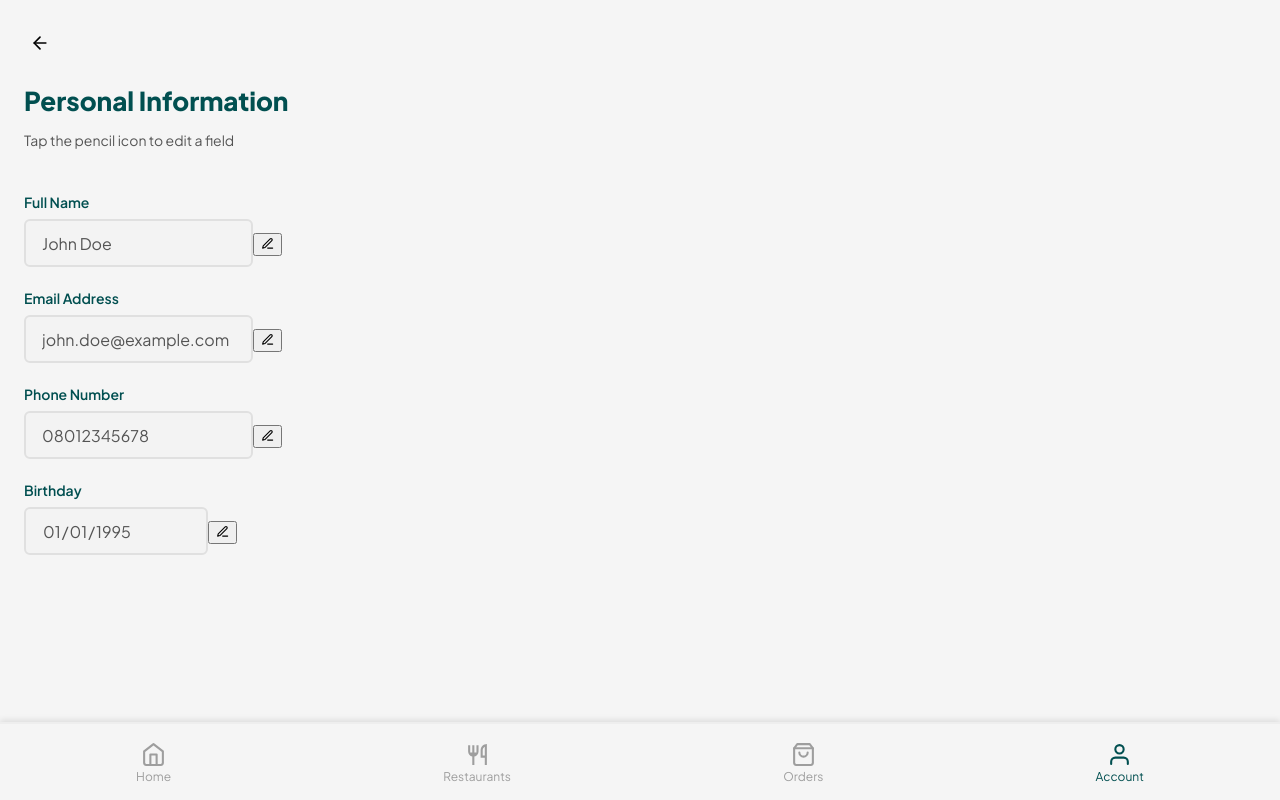
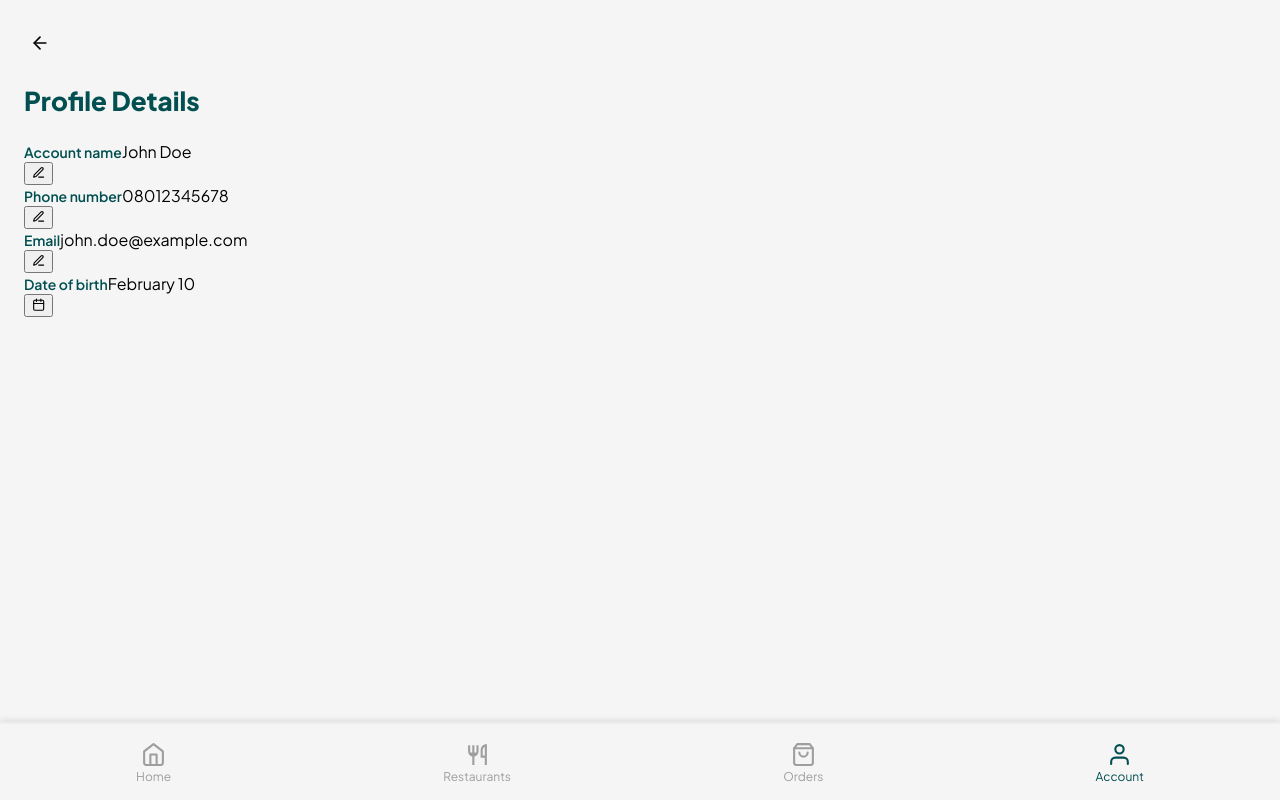
Before and after one commit to ay30bg/droppa, a React (Create React App) app: page /profile/personal-details in a window 1280 px wide. Built offline with nearby package versions, Linux system fonts and the light colour scheme.

Commit message:
Update PersonalDetails.jsx

```diff
--- a/src/pages/PersonalDetails.jsx
+++ b/src/pages/PersonalDetails.jsx
@@ -1,5 +1,5 @@
 import React, { useState, useEffect } from "react";
-import { FiArrowLeft, FiSave, FiEdit3 } from "react-icons/fi";
+import { FiArrowLeft, FiEdit3, FiSave, FiCalendar } from "react-icons/fi";
 import { useNavigate } from "react-router-dom";
 import "../styles/personaldetails.css";
 
@@ -8,40 +8,28 @@ export default function PersonalInformationPage() {
 
   const [userData, setUserData] = useState({
     name: "",
+    phone: "",
     email: "",
-    phone: "",
     birthday: "",
   });
 
-  // controls which field is editable
-  const [isEditing, setIsEditing] = useState({
-    name: false,
-    email: false,
-    phone: false,
-    birthday: false,
-  });
+  // which field is currently editable
+  const [activeField, setActiveField] = useState(null);
 
   useEffect(() => {
-    const savedUser = JSON.parse(localStorage.getItem("userData"));
+    const saved = JSON.parse(localStorage.getItem("userData"));
 
-    if (savedUser) {
-      setUserData(savedUser);
+    if (saved) {
+      setUserData(saved);
     } else {
       setUserData({
         name: "John Doe",
+        phone: "08012345678",
         email: "john.doe@example.com",
-        phone: "08012345678",
-        birthday: "1995-01-01",
+        birthday: "1995-02-10",
       });
     }
   }, []);
-
-  const enableField = (field) => {
-    setIsEditing(prev => ({
-      ...prev,
-      [field]: true,
-    }));
-  };
 
   const handleChange = (field, value) => {
     setUserData(prev => ({ ...prev, [field]: value }));
@@ -49,18 +37,11 @@ export default function PersonalInformationPage() {
 
   const handleSave = () => {
     localStorage.setItem("userData", JSON.stringify(userData));
+    setActiveField(null);
+    alert("Profile updated successfully");
+  };
 
-    // lock all inputs again after saving
-    setIsEditing({
-      name: false,
-      email: false,
-      phone: false,
-      birthday: false,
-    });
-
-    alert("Profile updated successfully!");
-    navigate(-1);
-  };
+  const cancelEdit = () => setActiveField(null);
 
   return (
     <div className="pi-container">
@@ -70,103 +51,165 @@ export default function PersonalInformationPage() {
         <button className="pi-back-btn" onClick={() => navigate(-1)}>
           <FiArrowLeft size={20} />
         </button>
-
-        <h1 className="pi-title">Personal Information</h1>
-        <p className="pi-subtext">Tap the pencil icon to edit a field</p>
+        <h1 className="pi-title">Profile Details</h1>
       </div>
 
-      <div className="pi-form">
+
+      <div className="pi-section">
+
+        {/* FIELD CARD COMPONENT PATTERN */}
 
         {/* NAME */}
-        <div className="pi-input-group">
-          <label className="pi-label">Full Name</label>
+        <div className="pi-card">
+          <div className="pi-card-left">
+            <span className="pi-label">Account name</span>
 
-          <div className="pi-input-wrap">
+            {activeField === "name" ? (
               <input
-              type="text"
-              className="pi-input"
+                className="pi-edit-input"
                 value={userData.name}
-              disabled={!isEditing.name}
                 onChange={(e) => handleChange("name", e.target.value)}
+                autoFocus
               />
+            ) : (
+              <span className="pi-value">{userData.name}</span>
+            )}
+          </div>
 
-            {!isEditing.name && (
-              <button className="pi-edit-btn" onClick={() => enableField("name")}>
+          <div className="pi-card-right">
+            {activeField === "name" ? (
+              <>
+                <button className="pi-save-btn" onClick={handleSave}>
+                  <FiSave />
+                </button>
+                <button className="pi-cancel-btn" onClick={cancelEdit}>
+                  ✕
+                </button>
+              </>
+            ) : (
+              <button onClick={() => setActiveField("name")}>
                 <FiEdit3 />
               </button>
             )}
           </div>
         </div>
 
-        {/* EMAIL */}
-        <div className="pi-input-group">
-          <label className="pi-label">Email Address</label>
 
-          <div className="pi-input-wrap">
+        {/* PHONE */}
+        <div className="pi-card">
+          <div className="pi-card-left">
+            <span className="pi-label">Phone number</span>
+
+            {activeField === "phone" ? (
               <input
-              type="email"
-              className="pi-input"
-              value={userData.email}
-              disabled={!isEditing.email}
-              onChange={(e) => handleChange("email", e.target.value)}
+                className="pi-edit-input"
+                type="tel"
+                value={userData.phone}
+                onChange={(e) => handleChange("phone", e.target.value)}
+                autoFocus
               />
+            ) : (
+              <span className="pi-value">{userData.phone}</span>
+            )}
+          </div>
 
-            {!isEditing.email && (
-              <button className="pi-edit-btn" onClick={() => enableField("email")}>
+          <div className="pi-card-right">
+            {activeField === "phone" ? (
+              <>
+                <button className="pi-save-btn" onClick={handleSave}>
+                  <FiSave />
+                </button>
+                <button className="pi-cancel-btn" onClick={cancelEdit}>
+                  ✕
+                </button>
+              </>
+            ) : (
+              <button onClick={() => setActiveField("phone")}>
                 <FiEdit3 />
               </button>
             )}
           </div>
         </div>
 
-        {/* PHONE */}
-        <div className="pi-input-group">
-          <label className="pi-label">Phone Number</label>
 
-          <div className="pi-input-wrap">
+        {/* EMAIL */}
+        <div className="pi-card">
+          <div className="pi-card-left">
+            <span className="pi-label">Email</span>
+
+            {activeField === "email" ? (
               <input
-              type="tel"
-              className="pi-input"
-              value={userData.phone}
-              disabled={!isEditing.phone}
-              onChange={(e) => handleChange("phone", e.target.value)}
+                className="pi-edit-input"
+                type="email"
+                value={userData.email}
+                onChange={(e) => handleChange("email", e.target.value)}
+                autoFocus
               />
+            ) : (
+              <span className="pi-value">{userData.email}</span>
+            )}
+          </div>
 
-            {!isEditing.phone && (
-              <button className="pi-edit-btn" onClick={() => enableField("phone")}>
+          <div className="pi-card-right">
+            {activeField === "email" ? (
+              <>
+                <button className="pi-save-btn" onClick={handleSave}>
+                  <FiSave />
+                </button>
+                <button className="pi-cancel-btn" onClick={cancelEdit}>
+                  ✕
+                </button>
+              </>
+            ) : (
+              <button onClick={() => setActiveField("email")}>
                 <FiEdit3 />
               </button>
             )}
           </div>
         </div>
 
+
         {/* BIRTHDAY */}
-        <div className="pi-input-group">
-          <label className="pi-label">Birthday</label>
+        <div className="pi-card">
+          <div className="pi-card-left">
+            <span className="pi-label">Date of birth</span>
 
-          <div className="pi-input-wrap">
+            {activeField === "birthday" ? (
               <input
+                className="pi-edit-input"
                 type="date"
-              className="pi-input"
                 value={userData.birthday}
-              disabled={!isEditing.birthday}
                 onChange={(e) => handleChange("birthday", e.target.value)}
+                autoFocus
               />
+            ) : (
+              <span className="pi-value">
+                {new Date(userData.birthday).toLocaleDateString("en-US", {
+                  month: "long",
+                  day: "numeric"
+                })}
+              </span>
+            )}
+          </div>
 
-            {!isEditing.birthday && (
-              <button className="pi-edit-btn" onClick={() => enableField("birthday")}>
-                <FiEdit3 />
+          <div className="pi-card-right">
+            {activeField === "birthday" ? (
+              <>
+                <button className="pi-save-btn" onClick={handleSave}>
+                  <FiSave />
+                </button>
+                <button className="pi-cancel-btn" onClick={cancelEdit}>
+                  ✕
+                </button>
+              </>
+            ) : (
+              <button onClick={() => setActiveField("birthday")}>
+                <FiCalendar />
               </button>
             )}
           </div>
         </div>
 
-        {/* SAVE BUTTON */}
-        {Object.values(isEditing).some(v => v) && (
-          <button className="pi-btn" onClick={handleSave}>
-            <FiSave /> Save Changes
-          </button>
-        )}
       </div>
     </div>
   );
```
Lines whose indentation alone changed are shown as unchanged.
